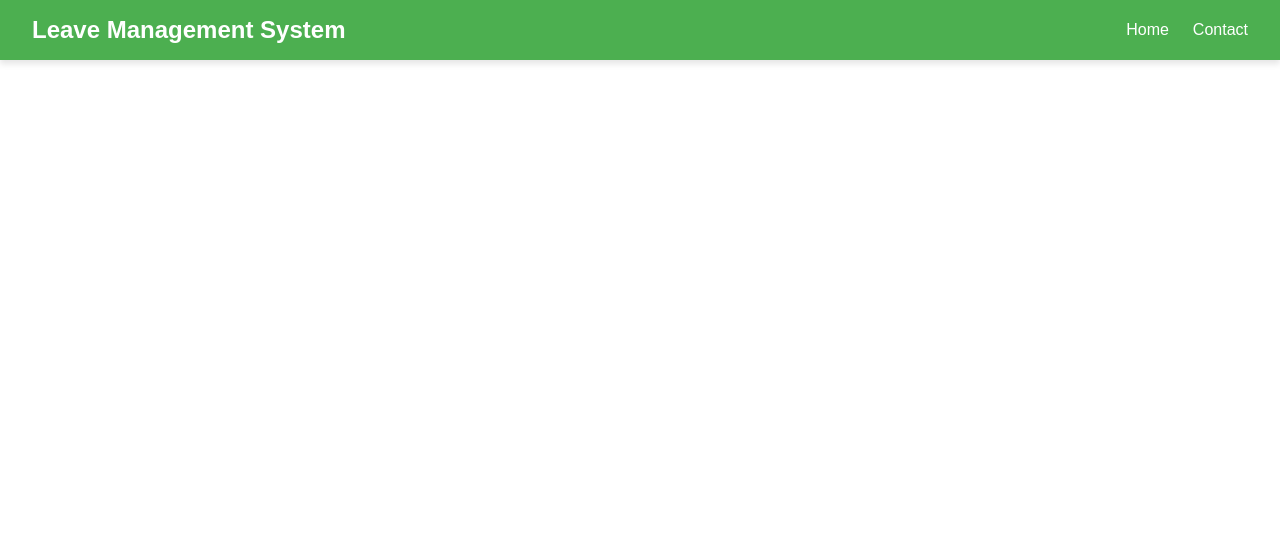
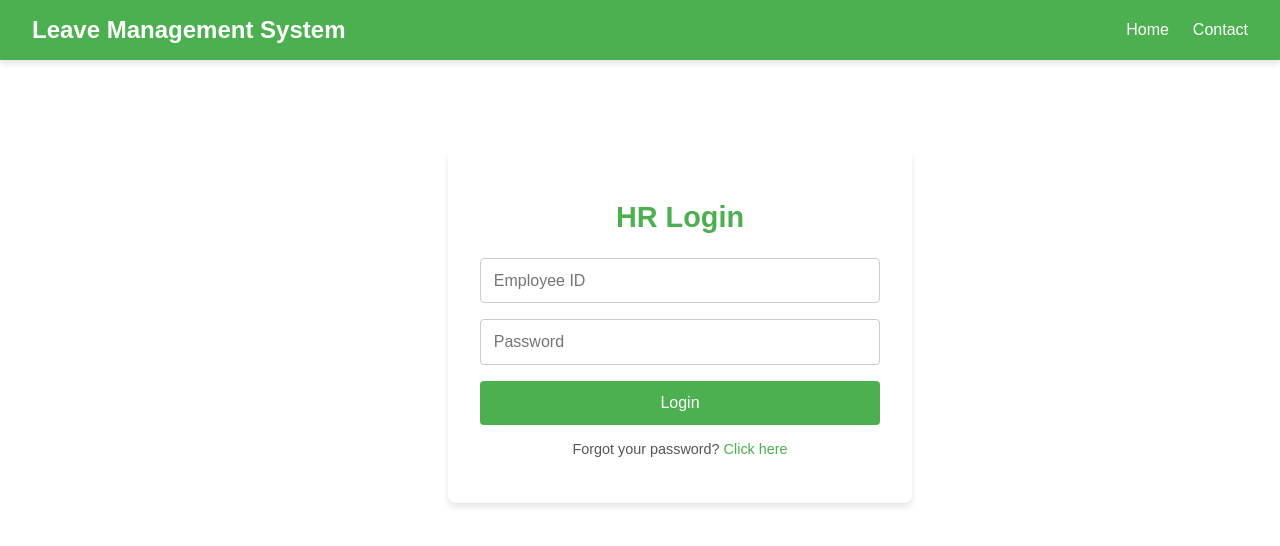
Before and after one commit to anshu-ac-dv/ELMS, a PHP site: page /HR_Login.php in a window 1280 px wide. Shown: the top 546 px of the page. Run offline with PHP 8.4, Linux system fonts and the light colour scheme.

Commit message:
Initial Commit

```diff
--- a/HR_Login.php
+++ b/HR_Login.php
@@ -3,7 +3,7 @@
 <head>
     <meta charset="UTF-8">
     <meta name="viewport" content="width=device-width, initial-scale=1.0">
-    <link rel="stylesheet" href="Style.css">
+    <link rel="stylesheet" href="Style2.css">
     <title>HR Login - Employee Leave Management System</title>
 </head>
 <body>
@@ -12,6 +12,14 @@
         include 'Header.php';
     ?>
 
-
+    <div class="login-container">
+        <h1>HR Login</h1>
+        <form action="#" method="POST">
+        <input type="text" name="employee-id" placeholder="Employee ID" required>
+        <input type="password" name="password" placeholder="Password" required>
+        <button type="submit">Login</button>
+        </form>
+        <p>Forgot your password? <a href="#">Click here</a></p>
+    </div>
 </body>
 </html>
--- a/Style2.css
+++ b/Style2.css
@@ -2,7 +2,7 @@
     background: white;
     padding: 2rem;
     border-radius: 8px;
-    box-shadow: 0 4px 6px rgba(253, 250, 250, 0.1);
+    box-shadow: 0 4px 6px rgba(0, 0, 0, 0.1);
     width: 100%;
     max-width: 400px;
     text-align: center;
```
